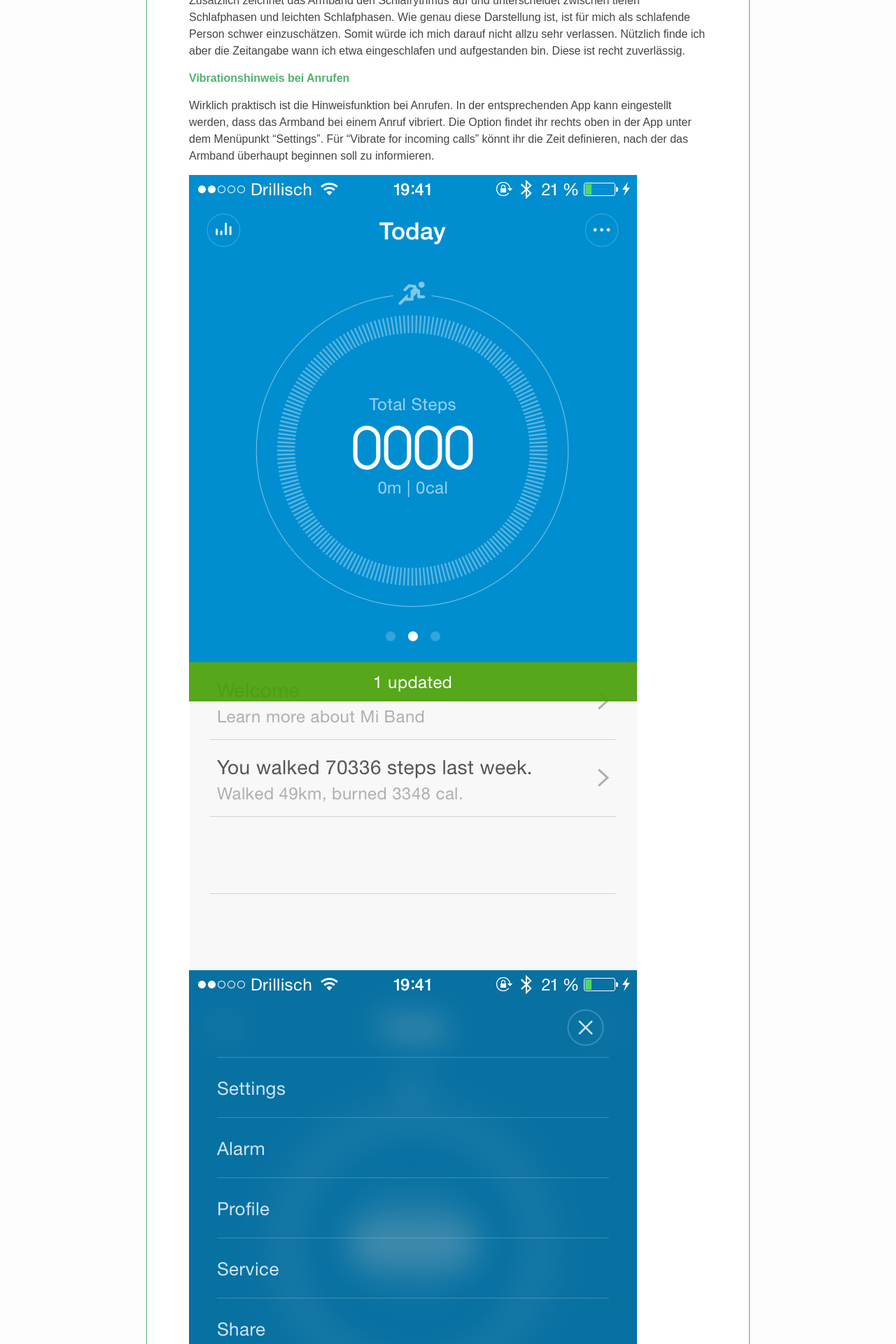
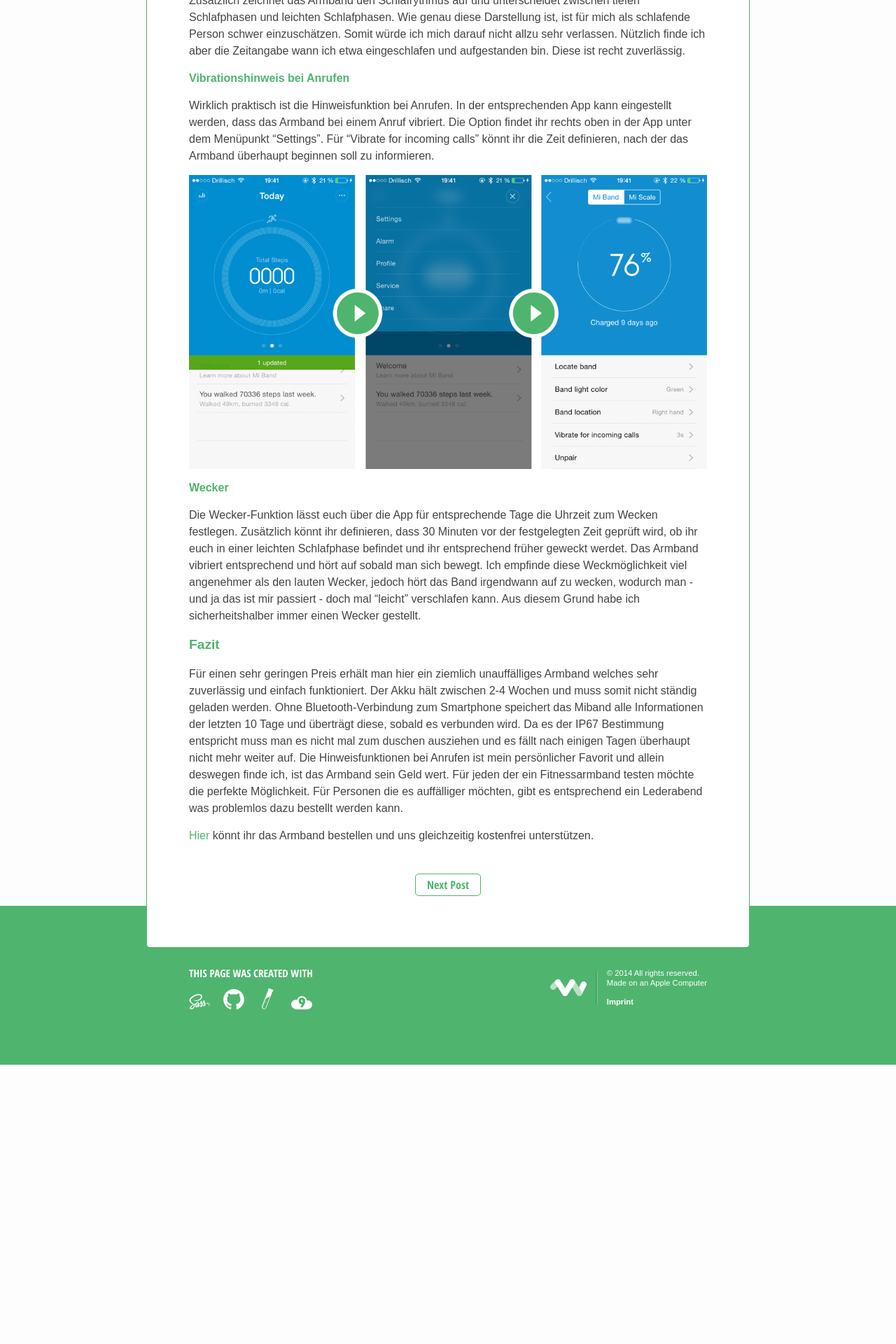
Before and after one commit to webwb/webwb.github.io, a Jekyll site: the page built from _posts/2015-06-15-fitnessarmband-xiaomi-mi-band.md, in a window 1280 px wide. Shown: the part 2033-3953 px from the top of the page at 70% size. Built offline with Jekyll 4.4.1, drawn with Linux system fonts in a browser that asks for light colours; comment, search, counter and statistics services are not loaded; after the commit the page ends 3554 px from its top, so only the background shows below that.

Commit message:
Updated 2015-06-15-fitnessarmband-xiaomi-mi-band.md

```diff
--- a/_posts/2015-06-15-fitnessarmband-xiaomi-mi-band.md
+++ b/_posts/2015-06-15-fitnessarmband-xiaomi-mi-band.md
@@ -41,7 +41,7 @@
 ### Vibrationshinweis bei Anrufen
 Wirklich praktisch ist die Hinweisfunktion bei Anrufen. In der entsprechenden App kann eingestellt werden, dass das Armband bei einem Anruf vibriert. Die Option findet ihr rechts oben in der App unter dem Menüpunkt "Settings". Für "Vibrate for incoming calls" könnt ihr die Zeit definieren, nach der das Armband überhaupt beginnen soll zu informieren.
 
-![gotosettings]({{site.baseurl}}/images/01.png)![clicksettings]({{site.baseurl}}/images/02.png)![clickoncalls]({{site.baseurl}}/images/03.png)
+![callsettings]({{site.baseurl}}/images/callsettings.png)
 
 ### Wecker
 Die Wecker-Funktion lässt euch über die App für entsprechende Tage die Uhrzeit zum Wecken festlegen. Zusätzlich könnt ihr definieren, dass 30 Minuten vor der festgelegten Zeit geprüft wird, ob ihr euch in einer leichten Schlafphase befindet und ihr entsprechend früher geweckt werdet. Das Armband vibriert entsprechend und hört auf sobald man sich bewegt. Ich empfinde diese Weckmöglichkeit viel angenehmer als den lauten Wecker, jedoch hört das Band irgendwann auf zu wecken, wodurch man - und ja das ist mir passiert - doch mal "leicht" verschlafen kann. Aus diesem Grund habe ich sicherheitshalber immer einen Wecker gestellt.
```
